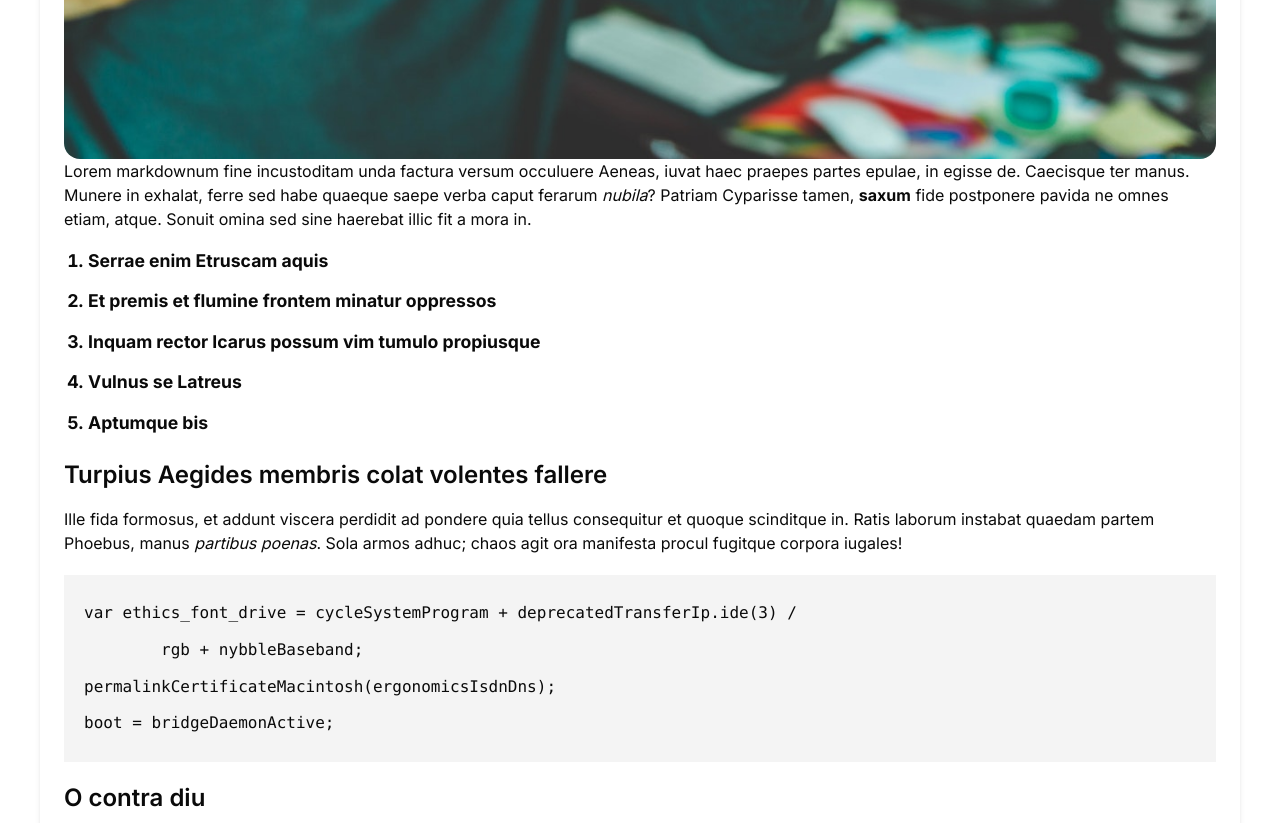
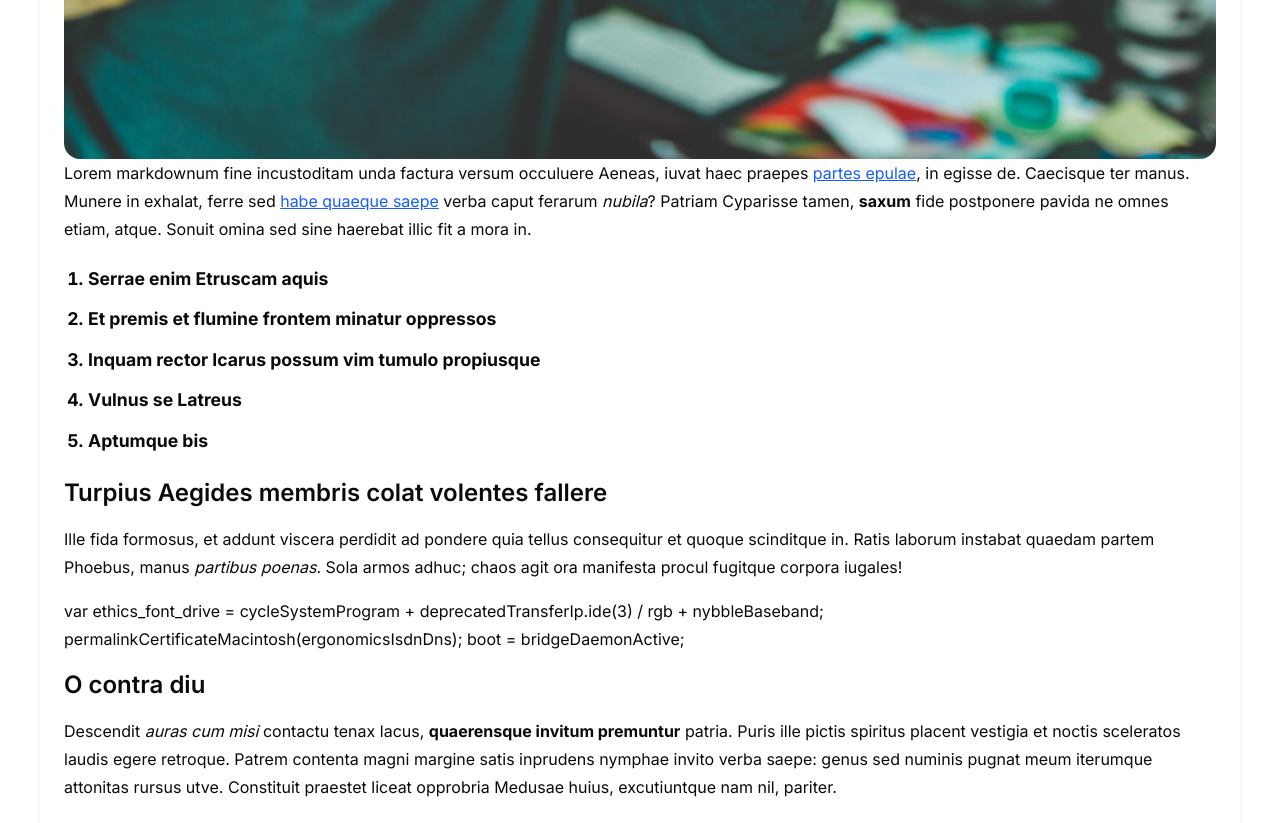
Before and after one commit to marksk1/nextjs-md-blog, a Next.js app: page /blog/django-crash-course in a window 1280 px wide. Shown: the part 890-1713 px from the top of the page. Built offline with nearby package versions, Linux system fonts and the light colour scheme; no server answers.

Commit message:
added support for .mdx by replacing marked with next-mdx-remote

```diff
--- a/app/(root)/blog/[slug]/page.tsx
+++ b/app/(root)/blog/[slug]/page.tsx
@@ -1,17 +1,18 @@
-import fs from 'fs';
-import path from 'path';
-import matter from 'gray-matter';
-import { marked } from 'marked';
-import Link from 'next/link';
-import { Button } from '@/components/ui/button';
+import fs from "fs";
+import path from "path";
+import { MDXRemote } from "next-mdx-remote/rsc";
+import { mdxComponents } from "@/components/mdx/mdx-components";
+import matter from "gray-matter";
+import Link from "next/link";
+import { Button } from "@/components/ui/button";
 
 // Generate the static params so that these pages will be static
 // This tells Next.js which dynamic routes (in this case, blog post paths) should be pre-rendered at build time.
 // An array of paths is required for this to work.
 export async function generateStaticParams() {
-  const files = fs.readdirSync(path.join('posts'));
+  const files = fs.readdirSync(path.join("posts"));
   const paths = files.map((filename) => ({
-    slug: filename.replace('.md', ''),
+    slug: filename.replace(/\.(md|mdx)$/, ""), // Handle both .md and .mdx files
   }));
   // console.log(paths);
   return paths;
@@ -20,25 +21,35 @@ export async function generateStaticParams() {
 // Page component, which gets the slug from the URL
 export default async function PostPage({ params }: any) {
   const { slug } = await params;
-  const markdownWithMeta = fs.readFileSync(
-    path.join('posts', slug + '.md'),
-    'utf-8'
-  );
+
+  // Try .mdx first, then .md for backward compatibility
+  let filePath = path.join("posts", slug + ".mdx");
+  if (!fs.existsSync(filePath)) {
+    filePath = path.join("posts", slug + ".md");
+  }
+
+  const markdownWithMeta = fs.readFileSync(filePath, "utf-8");
+
+  // const markdownWithMeta = fs.readFileSync(
+  //   path.join("posts", slug + ".md"),
+  //   "utf-8"
+  // );
   // console.log(markdownWithMeta);
 
   const { data: frontmatter, content } = matter(markdownWithMeta);
   const { title, date, cover_image } = frontmatter;
   return (
     <>
-      <Button asChild variant='outline'>
-        <Link href='/'>Go Back</Link>
+      <Button asChild variant="outline">
+        <Link href="/">Go Back</Link>
       </Button>
-      <div className='rounded-2xl shadow-md p-6 mt-4'>
-        <h1 className='text-3xl font-bold'>{title}</h1>
-        <div className='mt-4 text-lg bg-gray-100'>Posted on {date}</div>
-        <img src={cover_image} alt='' className='mt-4 rounded-2xl' />
-        <div className='post-body'>
-          <div dangerouslySetInnerHTML={{ __html: marked(content) }}></div>
+      <div className="rounded-2xl shadow-md p-6 mt-4">
+        <h1 className="text-3xl font-bold">{title}</h1>
+        <div className="mt-4 text-lg bg-gray-100">Posted on {date}</div>
+        <img src={cover_image} alt="" className="mt-4 rounded-2xl" />
+        <div className="post-body">
+          <MDXRemote source={content} components={mdxComponents} />
+          {/* <div dangerouslySetInnerHTML={{ __html: marked(content) }}></div> */}
         </div>
       </div>
     </>
--- a/app/(root)/page.tsx
+++ b/app/(root)/page.tsx
@@ -1,25 +1,25 @@
-import fs from 'fs';
-import Image from 'next/image';
-import path from 'path';
-import matter from 'gray-matter';
-import Post from '@/components/shared/post';
-import { sortByDate } from '@/lib/myutils';
+import fs from "fs";
+import Image from "next/image";
+import path from "path";
+import matter from "gray-matter";
+import Post from "@/components/shared/post";
+import { sortByDate } from "@/lib/myutils";
 // note - all files in the /app directory are 'use server' by default, i.e. they run server-side.
 // We only need to add 'use client' if we need client-side interactivity (e.g. hooks like useState, useEffect)
 
 // function to get posts from the .md files
 async function getPosts() {
   // Get files from the posts dir
-  const files = fs.readdirSync(path.join('posts'));
+  const files = fs.readdirSync(path.join("posts"));
 
   // Get slug and frontmatter from posts
   const posts = files.map((filename) => {
     // Create slug
-    const slug = filename.replace('.md', '');
+    const slug = filename.replace(/\.(md|mdx)$/, ""); // Handle both .md and .mdx files
     // Get frontmatter
     const markdownWithMeta = fs.readFileSync(
-      path.join('posts', filename),
-      'utf-8'
+      path.join("posts", filename),
+      "utf-8"
     );
     // renames data as frontmatter
     const { data: frontmatter } = matter(markdownWithMeta);
@@ -40,7 +40,7 @@ export default async function Home() {
   console.log(posts);
   return (
     <>
-      <div className='grid grid-cols-1 sm:grid-cols-2 lg:grid-cols-3 gap-6'>
+      <div className="grid grid-cols-1 sm:grid-cols-2 lg:grid-cols-3 gap-6">
         {posts.map((post, index) => (
           <Post post={post} key={index} />
         ))}
--- /dev/null
+++ b/components/mdx/mdx-components.tsx
@@ -0,0 +1,85 @@
+import Image from "next/image";
+import Link from "next/link";
+import React from "react";
+
+export const mdxComponents = {
+  // Override default HTML elements with custom styling
+  h1: ({ children, ...props }: React.HTMLAttributes<HTMLHeadingElement>) => (
+    <h1 className="text-3xl font-bold mt-8 mb-4" {...props}>
+      {children}
+    </h1>
+  ),
+  h2: ({ children, ...props }: React.HTMLAttributes<HTMLHeadingElement>) => (
+    <h2 className="text-2xl font-semibold mt-6 mb-3" {...props}>
+      {children}
+    </h2>
+  ),
+  h3: ({ children, ...props }: React.HTMLAttributes<HTMLHeadingElement>) => (
+    <h3 className="text-xl font-medium mt-4 mb-2" {...props}>
+      {children}
+    </h3>
+  ),
+  p: ({ children, ...props }: React.HTMLAttributes<HTMLParagraphElement>) => (
+    <p className="mb-4 leading-7" {...props}>
+      {children}
+    </p>
+  ),
+  a: ({
+    href,
+    children,
+    ...props
+  }: React.AnchorHTMLAttributes<HTMLAnchorElement>) => (
+    <Link
+      href={href || "#"}
+      className="text-blue-600 hover:text-blue-900 underline"
+      {...props}
+    >
+      {children}
+    </Link>
+  ),
+  img: ({
+    src,
+    alt,
+    width,
+    height,
+    ...props
+  }: React.ImgHTMLAttributes<HTMLImageElement>) => (
+    <Image
+      src={(src as string) || ""}
+      alt={alt || ""}
+      width={Number(width) || 800}
+      height={Number(height) || 400}
+      className="rounded-lg my-4"
+      {...props}
+    />
+  ),
+  blockquote: ({
+    children,
+    ...props
+  }: React.HTMLAttributes<HTMLQuoteElement>) => (
+    <blockquote
+      className="border-l-4 border-gray-300 pl-4 my-4 italic text-gray-700"
+      {...props}
+    >
+      {children}
+    </blockquote>
+  ),
+  code: ({ children, ...props }: React.HTMLAttributes<HTMLElement>) => (
+    <code
+      className="bg-gray-100 px-1 py-0.5 rounded text-sm font-mono"
+      {...props}
+    >
+      {children}
+    </code>
+  ),
+  pre: ({ children, ...props }: React.HTMLAttributes<HTMLPreElement>) => (
+    <pre className="bg-gray-100 p-4 rounded-lg overflow-x-auto my-4" {...props}>
+      {children}
+    </pre>
+  ),
+  Fire: ({ children }: { children: React.ReactNode }) => (
+    <span className="font-bold text-xl bg-gradient-to-r from-red-500 via-orange-500 to-yellow-500 bg-clip-text text-transparent animate-pulse">
+      {children}
+    </span>
+  ),
+};
--- a/next.config.ts
+++ b/next.config.ts
@@ -2,7 +2,7 @@ import type { NextConfig } from "next";
 
 const nextConfig: NextConfig = {
   /* config options here */
-  output: 'export' // export static site to `out` folder
+  // output: 'export' // export static site to `out` folder
 };
 
 export default nextConfig;
--- a/package.json
+++ b/package.json
@@ -9,6 +9,8 @@
     "lint": "next lint"
   },
   "dependencies": {
+    "@mdx-js/mdx": "^3.1.0",
+    "@mdx-js/react": "^3.1.0",
     "@radix-ui/react-dialog": "^1.1.15",
     "@radix-ui/react-dropdown-menu": "^2.1.16",
     "@radix-ui/react-slot": "^1.2.3",
@@ -16,8 +18,8 @@
     "clsx": "^2.1.1",
     "gray-matter": "^4.0.3",
     "lucide-react": "^0.540.0",
-    "marked": "^16.2.0",
     "next": "15.4.6",
+    "next-mdx-remote": "^5.0.0",
     "next-themes": "^0.4.6",
     "react": "19.1.0",
     "react-dom": "19.1.0",
```
Also changed, not shown: posts/new-in-php-8.mdx (renamed from posts/new-in-php-8.md, +9 -3 lines), posts/next-js-blog-md-vs-mdx-for-posts.mdx (renamed from posts/next-js-blog-md-vs-mdx-for-posts.md, +22 -2 lines), posts/javascript-performance-tips.mdx (renamed from posts/javascript-performance-tips.md), 1 other file (tests, documents, lock files or other folders).
